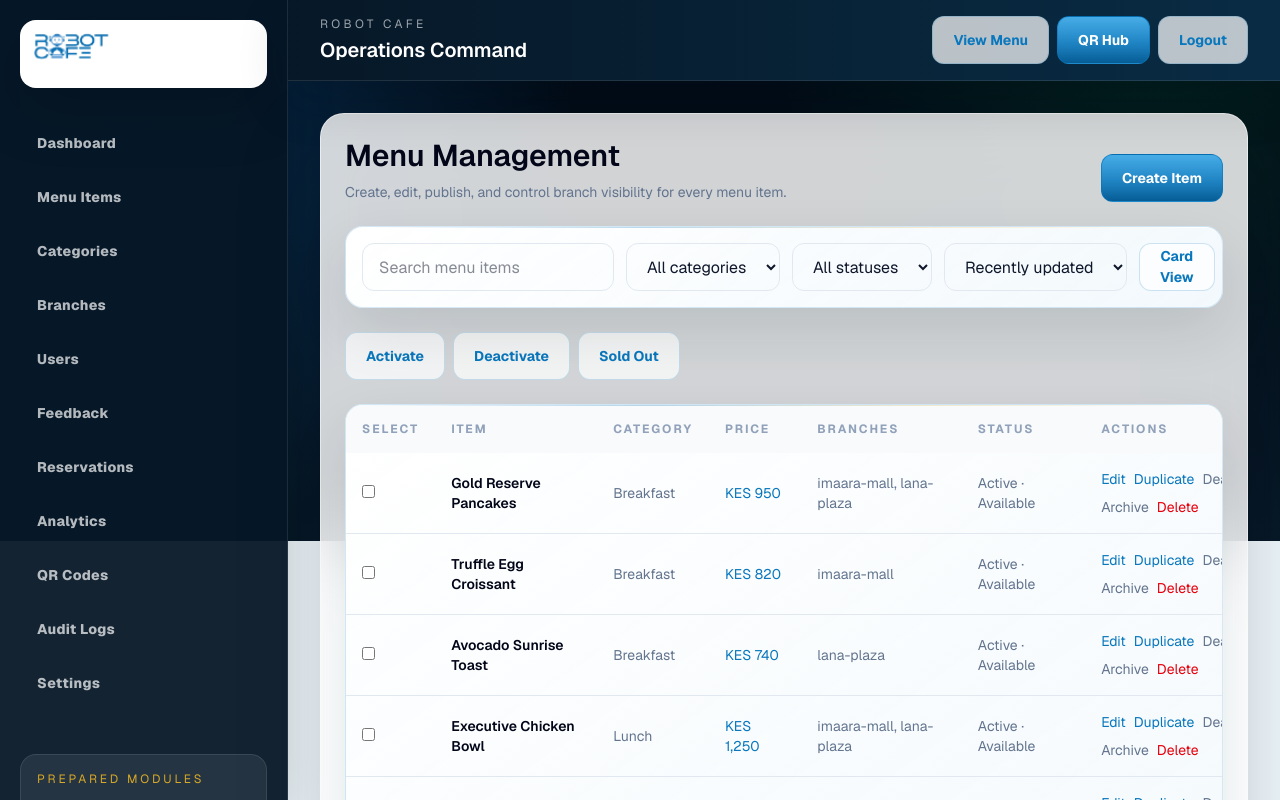
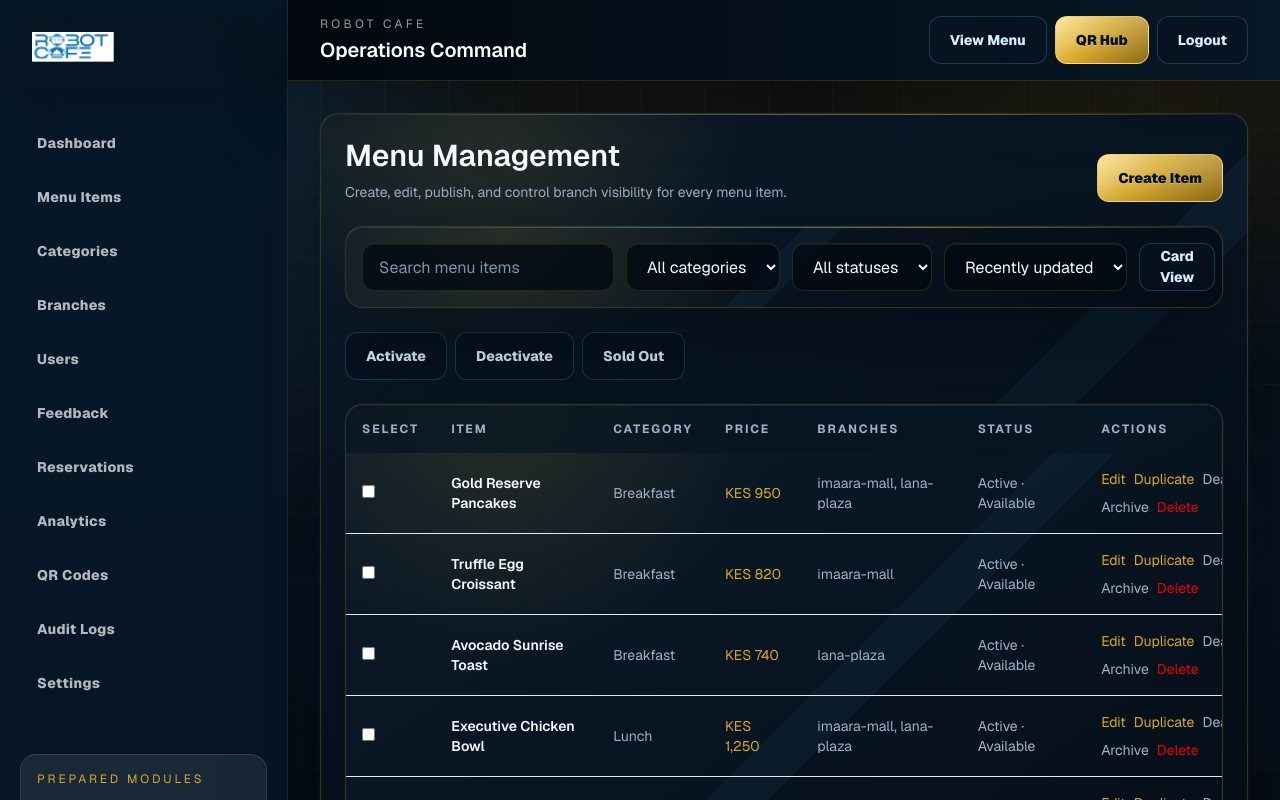
Before and after one commit to timsila18/Robot-Cafe-QR-Web-Reservation, a Next.js app: page /admin/menu in a window 1280 px wide. Shown: the top 800 px of the page. Built offline with nearby package versions, Linux system fonts and the light colour scheme.

Commit message:
elevate premium dark Robot Cafe theme

```diff
--- a/src/app/globals.css
+++ b/src/app/globals.css
@@ -1,15 +1,17 @@
 @import "tailwindcss";
 
 :root {
-  --background: #eef6fb;
-  --foreground: #132232;
-  --gold: #0877bd;
+  --background: #02060d;
+  --foreground: #f7fbff;
+  --gold: #d8a928;
+  --robot-blue: #0877bd;
+  --robot-blue-bright: #34b8ff;
   --success: #00b050;
-  --muted: #667085;
-  --panel: #ffffff;
-  --line: rgba(8, 119, 189, 0.14);
-  --navy: #071827;
-  --ink: #0d2538;
+  --muted: #9fb3c8;
+  --panel: #081522;
+  --line: rgba(216, 169, 40, 0.2);
+  --navy: #050e19;
+  --ink: #07111f;
   --champagne: #d8a928;
 }
 
@@ -34,97 +36,144 @@ body {
 }
 
 ::selection {
-  background: rgba(8, 119, 189, 0.18);
-  color: #0f172a;
+  background: rgba(216, 169, 40, 0.32);
+  color: #ffffff;
 }
 
 .luxury-bg {
   background:
-    linear-gradient(115deg, rgba(7, 24, 39, 0.06) 0 1px, transparent 1px 100%),
-    radial-gradient(circle at 8% 4%, rgba(8, 119, 189, 0.24), transparent 34rem),
-    radial-gradient(circle at 88% 10%, rgba(0, 176, 80, 0.13), transparent 28rem),
-    radial-gradient(circle at 50% 96%, rgba(216, 169, 40, 0.12), transparent 30rem),
-    linear-gradient(180deg, #ffffff 0%, #eef6fb 45%, #e7f2f8 100%);
-  background-size: 24px 24px, auto, auto, auto, auto;
+    linear-gradient(115deg, rgba(216, 169, 40, 0.08) 0 1px, transparent 1px 100%),
+    radial-gradient(circle at 8% 4%, rgba(8, 119, 189, 0.28), transparent 34rem),
+    radial-gradient(circle at 88% 10%, rgba(216, 169, 40, 0.16), transparent 28rem),
+    radial-gradient(circle at 50% 96%, rgba(52, 184, 255, 0.1), transparent 30rem),
+    linear-gradient(180deg, #02060d 0%, #06111f 54%, #02060d 100%);
+  background-size: 28px 28px, auto, auto, auto, auto;
 }
 
 .robot-site-bg {
+  position: relative;
   background:
-    radial-gradient(circle at 16% 42%, rgba(8, 119, 189, .38), transparent 26rem),
-    radial-gradient(circle at 76% 38%, rgba(216, 169, 40, .13), transparent 24rem),
-    linear-gradient(115deg, #03111e 0%, #061827 42%, #0a0d0c 100%);
+    linear-gradient(90deg, rgba(216,169,40,.055) 1px, transparent 1px),
+    linear-gradient(180deg, rgba(216,169,40,.045) 1px, transparent 1px),
+    radial-gradient(circle at 14% 30%, rgba(8, 119, 189, .42), transparent 28rem),
+    radial-gradient(circle at 78% 18%, rgba(216, 169, 40, .18), transparent 25rem),
+    radial-gradient(circle at 70% 76%, rgba(52, 184, 255, .12), transparent 30rem),
+    linear-gradient(115deg, #02060d 0%, #06111f 45%, #040806 100%);
+  background-size: 72px 72px, 72px 72px, auto, auto, auto, auto;
+}
+
+.robot-site-bg::before,
+.premium-shell::before {
+  content: "";
+  inset: 0;
+  pointer-events: none;
+  position: fixed;
+  z-index: 0;
+  background:
+    linear-gradient(180deg, transparent 0%, rgba(255,255,255,.03) 50%, transparent 100%),
+    radial-gradient(circle at 50% 0%, rgba(216,169,40,.12), transparent 42rem);
+  mask-image: linear-gradient(180deg, rgba(0,0,0,.9), rgba(0,0,0,.18));
+}
+
+.robot-site-bg > *,
+.premium-shell > * {
+  position: relative;
+  z-index: 1;
 }
 
 .luxury-panel {
   position: relative;
-  border: 1px solid rgba(8, 119, 189, 0.16);
+  border: 1px solid rgba(216, 169, 40, 0.22);
   background:
-    linear-gradient(145deg, rgba(255, 255, 255, 0.98), rgba(241, 248, 252, 0.9)),
-    rgba(255, 255, 255, 0.9);
-  box-shadow: 0 22px 55px rgba(7, 24, 39, 0.11), 0 1px 0 rgba(255,255,255,.9) inset;
+    linear-gradient(145deg, rgba(12, 27, 43, 0.94), rgba(4, 12, 22, 0.92)),
+    rgba(4, 11, 20, 0.9);
+  box-shadow: 0 28px 90px rgba(0, 0, 0, 0.42), 0 1px 0 rgba(255,255,255,.08) inset, 0 0 0 1px rgba(52,184,255,.05);
   backdrop-filter: blur(20px);
   border-radius: 18px;
+  color: #f8fbff;
+  overflow: hidden;
 }
 
 .luxury-panel::before {
-  background: linear-gradient(90deg, transparent, rgba(8,119,189,.35), rgba(216,169,40,.28), transparent);
+  background: linear-gradient(90deg, transparent, rgba(52,184,255,.42), rgba(216,169,40,.58), transparent);
   content: "";
   height: 1px;
   left: 18px;
-  opacity: .8;
+  opacity: .95;
   position: absolute;
   right: 18px;
   top: 0;
 }
 
+.luxury-panel::after {
+  background:
+    radial-gradient(circle at 18% 0%, rgba(216,169,40,.14), transparent 16rem),
+    linear-gradient(135deg, transparent 0 48%, rgba(52,184,255,.05) 48% 52%, transparent 52% 100%);
+  content: "";
+  inset: 0;
+  pointer-events: none;
+  position: absolute;
+}
+
+.luxury-panel > * {
+  position: relative;
+  z-index: 1;
+}
+
 .premium-shell {
+  position: relative;
   background:
-    radial-gradient(circle at 10% 8%, rgba(22, 141, 242, .25), transparent 28rem),
-    radial-gradient(circle at 90% 0%, rgba(0, 176, 80, .13), transparent 24rem),
-    linear-gradient(180deg, #020912 0%, #071827 44%, #eef6fb 44%, #eef6fb 100%);
+    linear-gradient(90deg, rgba(216,169,40,.045) 1px, transparent 1px),
+    linear-gradient(180deg, rgba(52,184,255,.035) 1px, transparent 1px),
+    radial-gradient(circle at 10% 8%, rgba(22, 141, 242, .24), transparent 28rem),
+    radial-gradient(circle at 92% 0%, rgba(216, 169, 40, .16), transparent 24rem),
+    linear-gradient(180deg, #02060d 0%, #07111f 48%, #03070d 100%);
+  background-size: 64px 64px, 64px 64px, auto, auto, auto;
 }
 
 .premium-surface {
   background:
-    linear-gradient(145deg, rgba(7, 24, 39, .96), rgba(10, 43, 67, .93)),
-    #071827;
-  border: 1px solid rgba(255,255,255,.1);
-  box-shadow: 0 28px 80px rgba(7, 24, 39, .25);
+    radial-gradient(circle at 80% 0%, rgba(216,169,40,.18), transparent 18rem),
+    linear-gradient(145deg, rgba(7, 24, 39, .98), rgba(4, 12, 22, .96)),
+    #050e19;
+  border: 1px solid rgba(216,169,40,.2);
+  box-shadow: 0 28px 80px rgba(0, 0, 0, .36);
   color: white;
 }
 
 .premium-button {
   align-items: center;
   background:
-    linear-gradient(180deg, rgba(255,255,255,.22), transparent),
-    linear-gradient(180deg, #1295df 0%, #0877bd 56%, #065d95 100%);
-  border: 1px solid rgba(8, 119, 189, 0.62);
+    linear-gradient(180deg, rgba(255,255,255,.24), transparent),
+    linear-gradient(135deg, #ffe08a 0%, #d8a928 42%, #8c6710 100%);
+  border: 1px solid rgba(255, 222, 132, 0.72);
   border-radius: 12px;
-  color: #ffffff;
+  color: #06111f;
   display: inline-flex;
   font-size: 0.875rem;
-  font-weight: 700;
+  font-weight: 850;
   justify-content: center;
   min-height: 3rem;
   padding: 0 1.25rem;
+  text-shadow: 0 1px 0 rgba(255,255,255,.28);
   transition: transform 180ms ease, box-shadow 180ms ease, filter 180ms ease;
 }
 
 .premium-button:hover {
-  box-shadow: 0 18px 45px rgba(8, 119, 189, 0.28), 0 0 0 4px rgba(8,119,189,.08);
+  box-shadow: 0 18px 45px rgba(216, 169, 40, 0.28), 0 0 0 4px rgba(216,169,40,.1);
   filter: saturate(1.05);
   transform: translateY(-2px);
 }
 
 .ghost-button {
   align-items: center;
-  background: rgba(255,255,255,.72);
-  border: 1px solid rgba(8, 119, 189, 0.2);
+  background: rgba(7, 18, 31, .72);
+  border: 1px solid rgba(52, 184, 255, 0.26);
   border-radius: 12px;
-  color: #0877bd;
+  color: #d8efff;
   display: inline-flex;
   font-size: 0.875rem;
-  font-weight: 650;
+  font-weight: 750;
   justify-content: center;
   min-height: 3rem;
   padding: 0 1.25rem;
@@ -132,24 +181,90 @@ body {
 }
 
 .ghost-button:hover {
-  background: rgba(8, 119, 189, 0.08);
-  border-color: rgba(8, 119, 189, 0.42);
+  background: rgba(8, 119, 189, 0.18);
+  border-color: rgba(216, 169, 40, 0.48);
   transform: translateY(-2px);
 }
 
 .premium-header {
   background:
-    linear-gradient(90deg, rgba(7,24,39,.96), rgba(9,45,71,.92)),
-    #071827;
-  border-color: rgba(255,255,255,.1);
-  box-shadow: 0 18px 50px rgba(7,24,39,.18);
+    linear-gradient(90deg, rgba(3,8,15,.98), rgba(7,24,39,.94)),
+    #050e19;
+  border-color: rgba(216,169,40,.18);
+  box-shadow: 0 18px 60px rgba(0,0,0,.34);
 }
 
 .premium-text-gradient {
-  background: linear-gradient(90deg, #ffffff, #6dc6ff 52%, #00d875);
+  background: linear-gradient(90deg, #ffffff, #f8d879 42%, #34b8ff 78%);
   -webkit-background-clip: text;
   background-clip: text;
   color: transparent;
+}
+
+.luxury-panel :is(.text-slate-950, .text-slate-900, .text-slate-800, .text-slate-700),
+.premium-shell :is(.text-slate-950, .text-slate-900, .text-slate-800, .text-slate-700),
+.robot-site-bg :is(.text-slate-950, .text-slate-900, .text-slate-800, .text-slate-700) {
+  color: #f8fbff;
+}
+
+.luxury-panel :is(.text-slate-600, .text-slate-500, .text-slate-400),
+.premium-shell :is(.text-slate-600, .text-slate-500, .text-slate-400),
+.robot-site-bg :is(.text-slate-600, .text-slate-500, .text-slate-400) {
+  color: #9fb3c8;
+}
+
+.luxury-panel :is(.bg-white, .bg-slate-50, .bg-slate-100),
+.premium-shell :is(.bg-white, .bg-slate-50, .bg-slate-100) {
+  background-color: rgba(8, 21, 34, .72);
+}
+
+.luxury-panel :is(.border-slate-200, .border-slate-100),
+.premium-shell :is(.border-slate-200, .border-slate-100) {
+  border-color: rgba(216, 169, 40, .16);
+}
+
+.luxury-panel :is(input, select, textarea),
+.premium-shell :is(input, select, textarea),
+.robot-site-bg :is(input, select, textarea) {
+  background: rgba(2, 9, 18, .78);
+  border-color: rgba(52, 184, 255, .24);
+  color: #f8fbff;
+  box-shadow: 0 1px 0 rgba(255,255,255,.06) inset;
+}
+
+.luxury-panel :is(input, select, textarea)::placeholder,
+.premium-shell :is(input, select, textarea)::placeholder,
+.robot-site-bg :is(input, select, textarea)::placeholder {
+  color: #7f94aa;
+}
+
+.luxury-panel :is(input, select, textarea):focus,
+.premium-shell :is(input, select, textarea):focus,
+.robot-site-bg :is(input, select, textarea):focus {
+  border-color: rgba(216, 169, 40, .72);
+  box-shadow: 0 0 0 4px rgba(216,169,40,.1);
+}
+
+.premium-orbit {
+  position: absolute;
+  border: 1px solid rgba(216,169,40,.16);
+  border-radius: 999px;
+  filter: drop-shadow(0 0 18px rgba(52,184,255,.16));
+  pointer-events: none;
+}
+
+.robot-scanline {
+  background: linear-gradient(90deg, transparent, rgba(52,184,255,.55), rgba(216,169,40,.48), transparent);
+  height: 1px;
+  opacity: .72;
+  position: absolute;
+  width: 100%;
+  animation: scan 5.2s ease-in-out infinite;
+}
+
+@keyframes scan {
+  0%, 100% { transform: translateY(0); opacity: .18; }
+  50% { transform: translateY(14rem); opacity: .72; }
 }
 
 .scrollbar-none {
--- a/src/components/admin-content-area.tsx
+++ b/src/components/admin-content-area.tsx
@@ -1,7 +1,7 @@
 export function AdminContentArea({ children }: { children: React.ReactNode }) {
   return (
     <section className="mx-auto w-full max-w-7xl px-5 py-8 sm:px-8">
-      <div className="rounded-[24px] border border-white/55 bg-white/82 p-4 shadow-[0_30px_90px_rgba(7,24,39,.16)] backdrop-blur-2xl sm:p-6">
+      <div className="luxury-panel rounded-[24px] p-4 sm:p-6">
         {children}
       </div>
     </section>
--- a/src/components/branch-card.tsx
+++ b/src/components/branch-card.tsx
@@ -3,9 +3,9 @@ import type { Branch } from "@/lib/demo-data";
 
 export function BranchCard({ branch }: { branch: Branch }) {
   return (
-    <article className="group flex min-h-72 flex-col justify-between rounded-[22px] border border-white/10 bg-[linear-gradient(145deg,rgba(7,24,39,.92),rgba(8,55,86,.78))] p-6 shadow-[0_24px_70px_rgba(0,0,0,.24)] transition duration-300 hover:-translate-y-2 hover:border-[#168df2]/50 hover:shadow-[0_28px_90px_rgba(8,119,189,0.22)]">
+    <article className="group flex min-h-72 flex-col justify-between rounded-[22px] border border-gold/14 bg-[radial-gradient(circle_at_80%_0%,rgba(216,169,40,.16),transparent_15rem),linear-gradient(145deg,rgba(5,14,25,.96),rgba(8,43,67,.78))] p-6 shadow-[0_24px_80px_rgba(0,0,0,.34)] transition duration-300 hover:-translate-y-2 hover:border-gold/45 hover:shadow-[0_28px_90px_rgba(216,169,40,0.14)]">
       <div>
-        <p className="text-xs uppercase tracking-[0.28em] text-[#6dc6ff]">Robot Cafe</p>
+        <p className="text-xs uppercase tracking-[0.28em] text-gold">Robot Cafe</p>
         <h2 className="mt-5 text-3xl font-black text-white">{branch.name.replace("Robot Cafe - ", "")}</h2>
         <p className="mt-3 text-sm font-medium leading-6 text-[#d7e7f8]">{branch.location}</p>
       </div>
--- a/src/components/footer.tsx
+++ b/src/components/footer.tsx
@@ -1,6 +1,6 @@
 export function Footer() {
   return (
-    <footer className="border-t border-slate-200 px-5 py-8 text-center text-sm text-slate-500 sm:px-8">
+    <footer className="border-t border-gold/15 bg-black/20 px-5 py-8 text-center text-sm text-[#9fb3c8] sm:px-8">
       <p className="font-semibold tracking-[0.22em] text-gold">ROBOT CAFE</p>
       <p className="mt-2">Premium digital dining platform for branch-aware hospitality.</p>
     </footer>
--- a/src/components/menu-item-card.tsx
+++ b/src/components/menu-item-card.tsx
@@ -14,7 +14,7 @@ export function MenuItemCard({ item, onViewDetails }: MenuItemCardProps) {
   const imageUrl = getOptimizedImageUrl(primaryImage, "card");
 
   return (
-    <article className="group w-full min-w-0 max-w-full overflow-hidden rounded-[22px] border border-white/10 bg-[linear-gradient(145deg,rgba(7,24,39,.92),rgba(8,55,86,.74))] shadow-[0_24px_70px_rgba(0,0,0,.26)] transition duration-300 hover:-translate-y-1 hover:border-[#168df2]/50 hover:shadow-[0_30px_80px_rgba(8,119,189,.22)]">
+    <article className="group w-full min-w-0 max-w-full overflow-hidden rounded-[22px] border border-gold/14 bg-[linear-gradient(145deg,rgba(5,14,25,.96),rgba(8,37,59,.8))] shadow-[0_24px_80px_rgba(0,0,0,.34)] transition duration-300 hover:-translate-y-1 hover:border-gold/42 hover:shadow-[0_30px_90px_rgba(216,169,40,.14)]">
       <div className="relative aspect-[4/3] overflow-hidden bg-[#071827]">
         <Image
           alt={imageAlt(item.name)}
@@ -41,10 +41,10 @@ export function MenuItemCard({ item, onViewDetails }: MenuItemCardProps) {
       <div className="p-5">
         <div className="flex flex-col gap-3 sm:flex-row sm:items-start sm:justify-between sm:gap-4">
           <div className="min-w-0">
-            <p className="text-xs font-bold uppercase tracking-[0.24em] text-[#6dc6ff]">{category?.name}</p>
+            <p className="text-xs font-bold uppercase tracking-[0.24em] text-gold">{category?.name}</p>
             <h3 className="mt-2 text-xl font-black text-white">{item.name}</h3>
           </div>
-          <p className="shrink-0 text-lg font-black text-[#6dc6ff]">{formatPrice(item.price)}</p>
+          <p className="shrink-0 text-lg font-black text-gold">{formatPrice(item.price)}</p>
         </div>
         <p className="mt-3 line-clamp-2 min-h-12 text-sm font-medium leading-6 text-[#d7e7f8]">{item.description}</p>
         <div className="mt-4 flex items-center justify-between rounded-xl border border-white/10 bg-white/8 px-3 py-2 text-xs font-bold text-[#d7e7f8]">
--- a/src/components/public-layout.tsx
+++ b/src/components/public-layout.tsx
@@ -4,7 +4,7 @@ import Link from "next/link";
 export function PublicLayout({ children }: { children: React.ReactNode }) {
   return (
     <main className="robot-site-bg min-h-screen w-screen max-w-[100vw] overflow-x-hidden text-white">
-      <header className="sticky top-0 z-40 border-b border-white/10 bg-[#04101c]/92 text-white shadow-[0_16px_50px_rgba(0,0,0,.34)] backdrop-blur-xl">
+      <header className="sticky top-0 z-40 border-b border-gold/15 bg-[#02060d]/94 text-white shadow-[0_18px_70px_rgba(0,0,0,.48)] backdrop-blur-xl">
         <div className="mx-auto flex min-h-20 w-full max-w-7xl items-center justify-between gap-4 px-5 py-4 sm:px-8">
           <Link className="rounded-md bg-white p-2 shadow-[0_16px_45px_rgba(0,0,0,.25)]" href="/">
             <BrandMark />
@@ -14,11 +14,11 @@ export function PublicLayout({ children }: { children: React.ReactNode }) {
             <Link className="shrink-0 rounded-full px-4 py-2 transition hover:bg-white/10" href="/menu#branches">Branches</Link>
             <Link className="shrink-0 rounded-full px-4 py-2 transition hover:bg-white/10" href="/reservations">Reservations</Link>
             <Link className="shrink-0 rounded-full px-4 py-2 transition hover:bg-white/10" href="/feedback">Feedback</Link>
-            <Link className="shrink-0 rounded-full border border-[#168df2]/45 bg-[#168df2] px-5 py-2.5 text-white shadow-[0_16px_34px_rgba(8,119,189,.32)] transition hover:bg-[#0877bd]" href="/admin">Admin</Link>
+            <Link className="shrink-0 rounded-full border border-gold/50 bg-gold px-5 py-2.5 font-black text-[#06111f] shadow-[0_16px_34px_rgba(216,169,40,.24)] transition hover:brightness-110" href="/admin">Admin</Link>
           </nav>
         </div>
       </header>
-      <div className="text-slate-900">
+      <div className="text-white">
         {children}
       </div>
     </main>
```
Also changed, not shown: src/components/hero-section.tsx (+13 -10 lines), src/components/menu-item-modal.tsx (+6 -6 lines).
